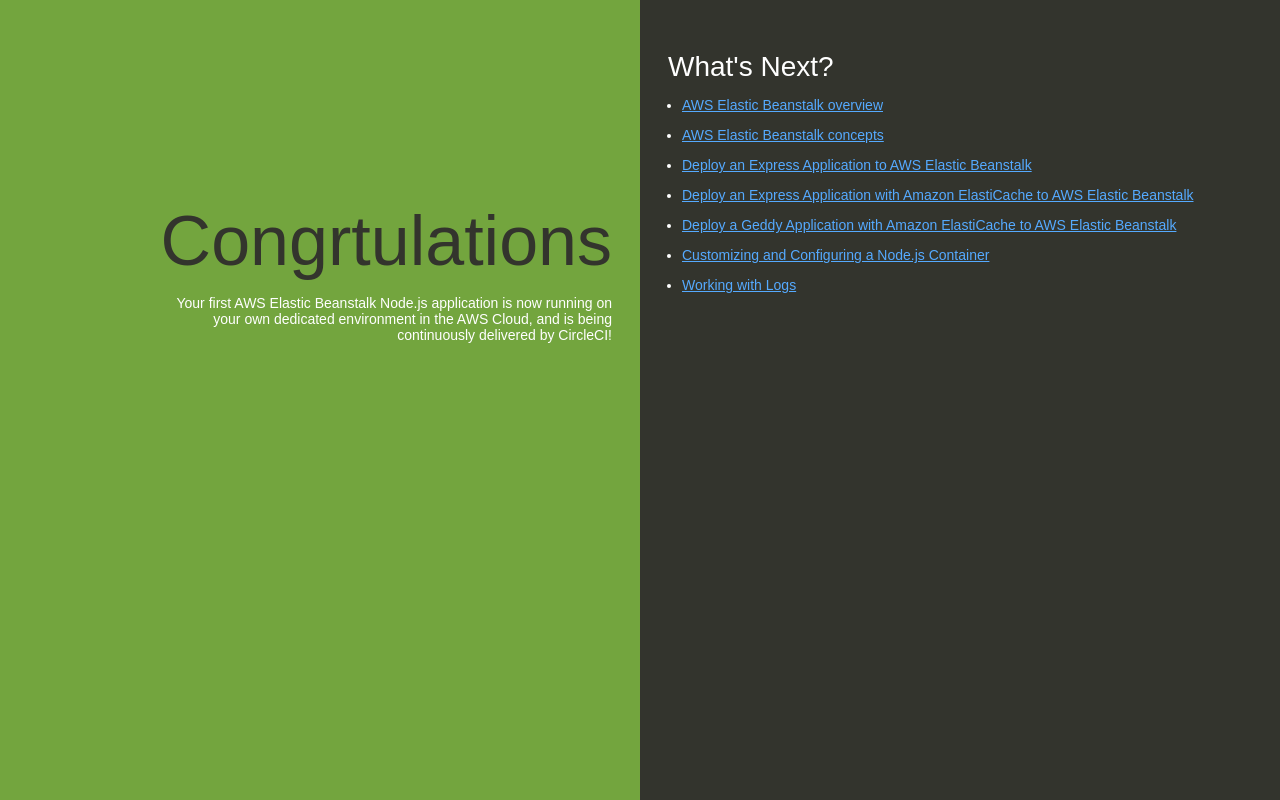
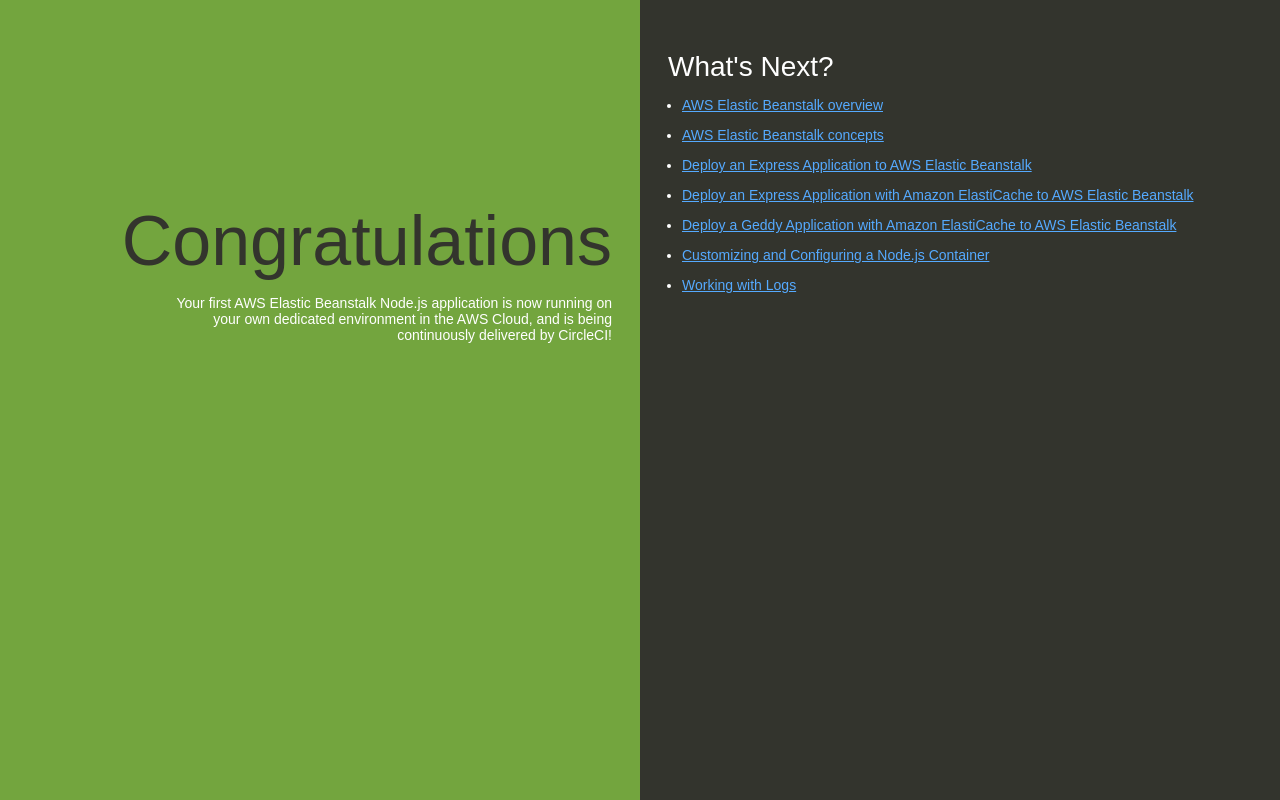
Before and after one commit to bellkev/node-beanstalk, a website: page index.html in a window 1280 px wide. Drawn offline with Linux system fonts and the light colour scheme.

Commit message:
Unbreak test [ci skip]

```diff
--- a/index.html
+++ b/index.html
@@ -74,7 +74,7 @@
   </head>
   <body>
     <div class="textColumn">
-      <h1>Congrtulations</h1>
+      <h1>Congratulations</h1>
       <p>Your first AWS Elastic Beanstalk Node.js application is now running on your own dedicated environment in the AWS Cloud, and is being continuously delivered by CircleCI!</p>
     </div>
     <div class="linksColumn">
```
